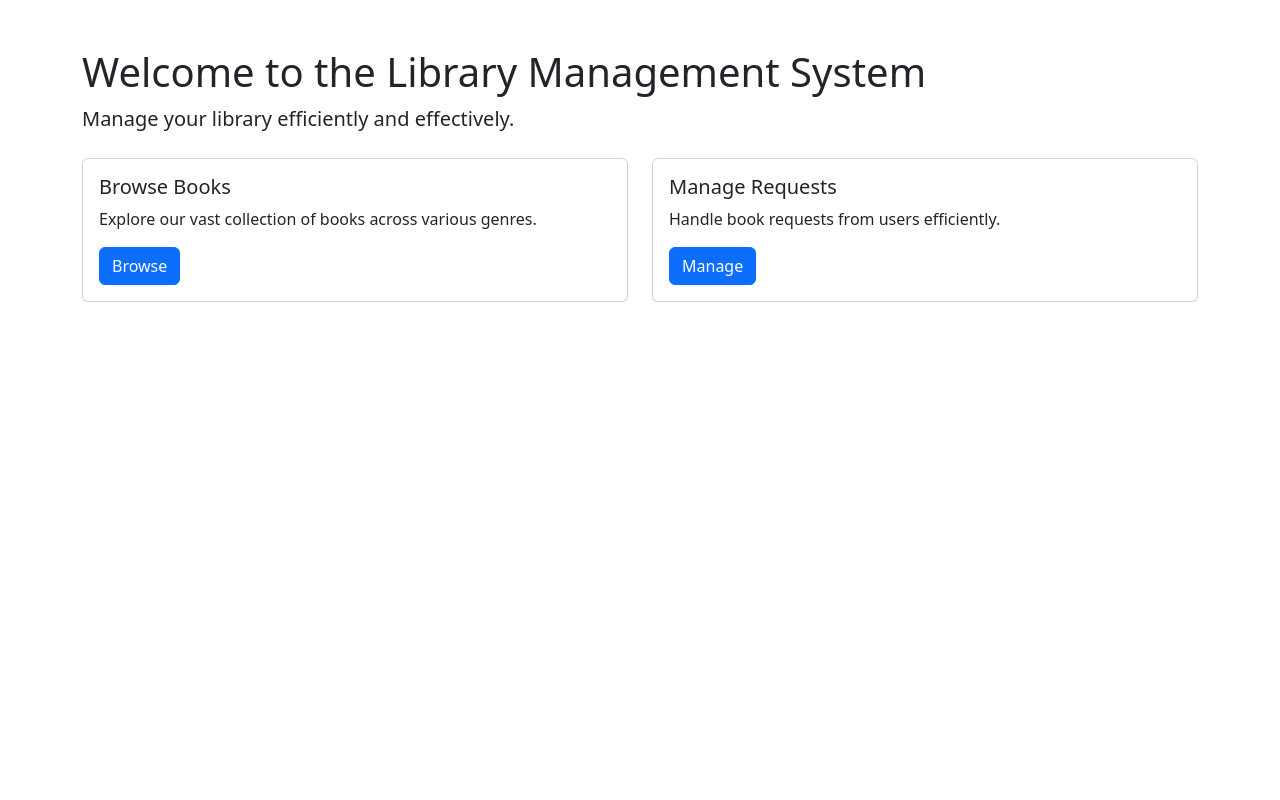
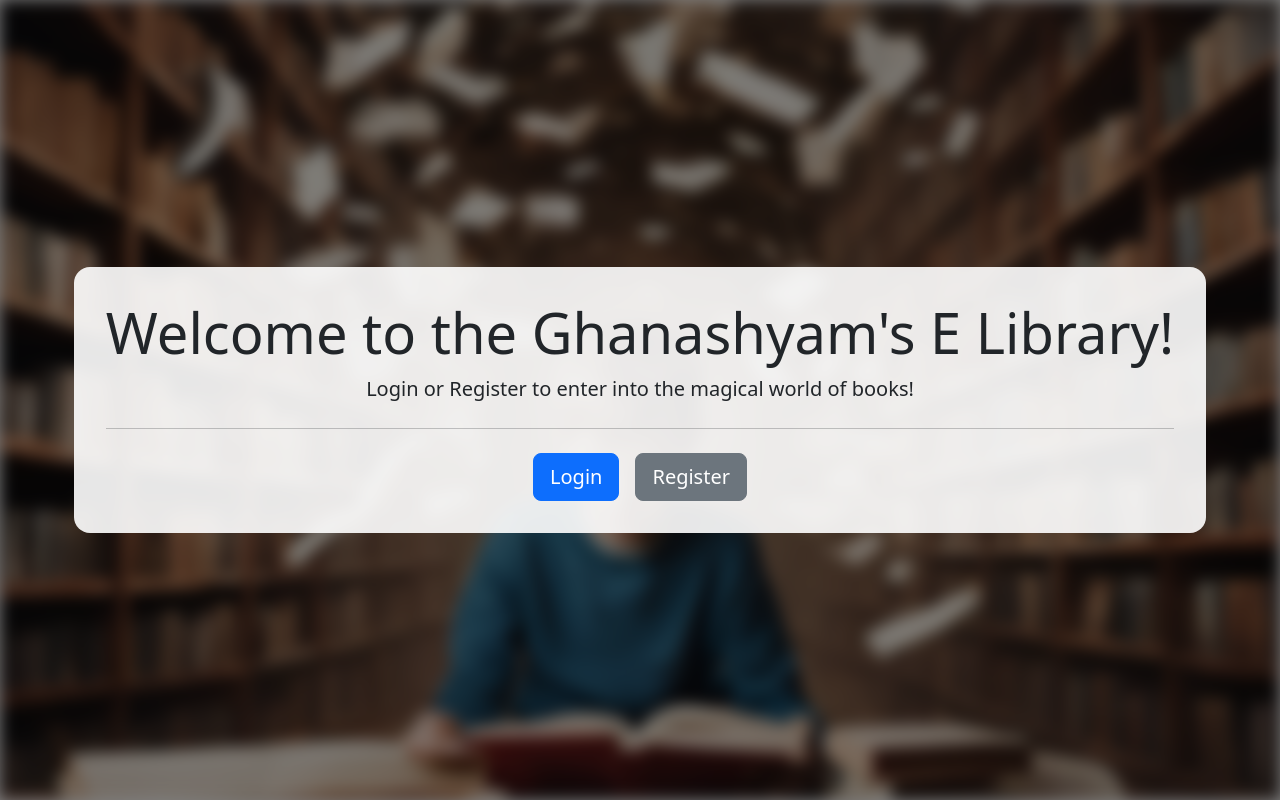
Before and after one commit to ghanashyam-r/LibraryManagement, a Flask app: page / in a window 1280 px wide. Run offline with Flask 3, Linux system fonts and the light colour scheme; some libraries are stand-ins or nearby versions.

Commit message:
UI changes

```diff
--- a/main.py
+++ b/main.py
@@ -5,7 +5,6 @@ from database import db
 from models import User, Section, Book,Request, Feedback
 from werkzeug.security import check_password_hash, generate_password_hash
 from worker import celery_init_app
-import flask_excel as excel
 
 app = Flask(__name__)
 app.secret_key = 'fefsdsdsfdsfr'
--- /dev/null
+++ b/static/css/styles.css
@@ -0,0 +1,63 @@
+.home-container {
+    position: relative;
+    height: 100vh;
+    overflow: hidden;
+}
+
+.background-image {
+    position: absolute;
+    top: 0;
+    left: 0;
+    right: 0;
+    bottom: 0;
+    background-image: url('../assets/library.png');
+    background-size: cover;
+    background-position: center;
+    filter: blur(8px);
+    z-index: 1;
+}
+
+.content-overlay {
+    position: relative;
+    z-index: 2; /* This ensures the content is above the blurred background */
+    display: flex;
+    justify-content: center;
+    align-items: center;
+    height: 100%;
+    background-color: rgba(0, 0, 0, 0.5); /* Optional: to darken the overlay background */
+}
+
+.jumbotron {
+    background-color: rgba(255, 255, 255, 0.9); /* Slightly transparent background for the text */
+    padding: 2rem;
+    border-radius: 1rem;
+    text-align: center;
+}
+
+
+
+
+
+
+
+.user-dashboard-container {
+    background-image: url('../assets/user.png');
+    background-size: cover;
+    background-position: center;
+    background-repeat: no-repeat;
+    filter: blur(8px); /* Blurs the background image */
+    position: absolute;
+    top: 0;
+    left: 0;
+    width: 100%;
+    height: 100%;
+    z-index: -1; /* Ensure the background stays behind all content */
+}
+
+.user-dashboard-content {
+    position: relative;
+    z-index: 1;
+    background-color: rgba(255, 255, 255, 0.8); /* Semi-transparent white background for the content */
+    padding: 20px;
+    border-radius: 10px;
+}
--- a/static/views/HomeView.js
+++ b/static/views/HomeView.js
@@ -1,25 +1,15 @@
 const HomeView = Vue.component('HomeView', {
     template: `
-        <div class="container">
-            <h1 class="mt-5">Welcome to the Library Management System</h1>
-            <p class="lead">Manage your library efficiently and effectively.</p>
-            <div class="row mt-4">
-                <div class="col-md-6">
-                    <div class="card">
-                        <div class="card-body">
-                            <h5 class="card-title">Browse Books</h5>
-                            <p class="card-text">Explore our vast collection of books across various genres.</p>
-                            <a href="#" class="btn btn-primary">Browse</a>
-                        </div>
-                    </div>
-                </div>
-                <div class="col-md-6">
-                    <div class="card">
-                        <div class="card-body">
-                            <h5 class="card-title">Manage Requests</h5>
-                            <p class="card-text">Handle book requests from users efficiently.</p>
-                            <a href="#" class="btn btn-primary">Manage</a>
-                        </div>
+        <div class="home-container">
+            <div class="background-image"></div>
+            <div class="content-overlay">
+                <div class="jumbotron text-center">
+                    <h1 class="display-4">Welcome to the Ghanashyam's E Library!</h1>
+                    <p class="lead">Login or Register to enter into the magical world of books!</p>
+                    <hr class="my-4">
+                    <div class="d-flex justify-content-center mt-4">
+                        <router-link to="/login" class="btn btn-primary btn-lg mx-2">Login</router-link>
+                        <router-link to="/register" class="btn btn-secondary btn-lg mx-2">Register</router-link>
                     </div>
                 </div>
             </div>
@@ -27,11 +17,11 @@ const HomeView = Vue.component('HomeView', {
     `,
     data() {
         return {
-            // Any data properties you need for this component
+
         };
     },
     methods: {
-        // Any methods you need for this component
+
     }
 });
 
--- a/static/views/Login.js
+++ b/static/views/Login.js
@@ -1,24 +1,20 @@
 const LoginView = Vue.component('LoginView', {
     template: `
-        <div class="container">
-            <div class="row justify-content-center">
-                <div class="col-md-6">
-                    <div class="card mt-5">
+        <div class="d-flex justify-content-center align-items-start min-vh-100 bg-light">
+            <div class="card shadow-lg p-4 rounded mt-5" style="width: 100%; max-width: 400px;">
                 <div class="card-body">
-                            <h3 class="card-title text-center">Login</h3>
+                    <h3 class="card-title text-center mb-4">Login</h3>
                     <form @submit.prevent="login">
                         <div class="mb-3">
                             <label for="username" class="form-label">Username</label>
-                                    <input type="text" v-model="username" class="form-control" id="username" required>
+                            <input type="text" v-model="username" class="form-control" id="username" placeholder="Enter your username" required>
                         </div>
                         <div class="mb-3">
                             <label for="password" class="form-label">Password</label>
-                                    <input type="password" v-model="password" class="form-control" id="password" required>
+                            <input type="password" v-model="password" class="form-control" id="password" placeholder="Enter your password" required>
                         </div>
                         <button type="submit" class="btn btn-primary w-100">Login</button>
                     </form>
-                        </div>
-                    </div>
                 </div>
             </div>
         </div>
@@ -44,11 +40,9 @@ const LoginView = Vue.component('LoginView', {
             .then(response => response.json())
             .then(data => {
                 if (data.msg === "login successful") {
-                    // Save the token and user role to localStorage
-                    localStorage.setItem('access_token', data.access_token); // Ensure your backend returns this token
-                    localStorage.setItem('user_role', data.role); // Save the role for future use
+                    localStorage.setItem('access_token', data.access_token);
+                    localStorage.setItem('user_role', data.role);
 
-                    // Redirect based on role
                     if (data.role === 'admin') {
                         this.$router.push('/librariandashboard');
                     } else {
--- a/static/views/Register.js
+++ b/static/views/Register.js
@@ -1,28 +1,25 @@
+
 const RegisterView = Vue.component('RegisterView', {
     template: `
-        <div class="container">
-            <div class="row justify-content-center">
-                <div class="col-md-6">
-                    <div class="card mt-5">
+        <div class="d-flex justify-content-center align-items-start min-vh-100 bg-light">
+            <div class="card shadow-lg p-4 rounded mt-5" style="width: 100%; max-width: 400px;">
                 <div class="card-body">
-                            <h3 class="card-title text-center">Register</h3>
+                    <h3 class="card-title text-center mb-4">Register</h3>
                     <form @submit.prevent="register">
                         <div class="mb-3">
                             <label for="username" class="form-label">Username</label>
-                                    <input type="text" v-model="username" class="form-control" id="username" required>
+                            <input type="text" v-model="username" class="form-control" id="username" placeholder="Enter your username" required>
                         </div>
                         <div class="mb-3">
                             <label for="email" class="form-label">Email</label>
-                                    <input type="email" v-model="email" class="form-control" id="email" required>
+                            <input type="email" v-model="email" class="form-control" id="email" placeholder="Enter your email" required>
                         </div>
                         <div class="mb-3">
                             <label for="password" class="form-label">Password</label>
-                                    <input type="password" v-model="password" class="form-control" id="password" required>
+                            <input type="password" v-model="password" class="form-control" id="password" placeholder="Enter your password" required>
                         </div>
                         <button type="submit" class="btn btn-primary w-100">Register</button>
                     </form>
-                        </div>
-                    </div>
                 </div>
             </div>
         </div>
--- a/static/views/UserDashboard.js
+++ b/static/views/UserDashboard.js
@@ -2,15 +2,12 @@ const UserDashboard = Vue.component('UserDashboard', {
     template: `
         <div class="container">
             <nav class="navbar navbar-light bg-light mb-4">
-                <a class="navbar-brand" href="#">Library Management</a>
-                <form class="form-inline" @submit.prevent="search">
-                    <input class="form-control mr-sm-2" type="search" placeholder="Search books or sections" v-model="searchQuery" />
-                    <button class="btn btn-outline-success my-2 my-sm-0" type="submit">Search</button>
+                <a class="navbar-brand" href="#">Library</a>
+                <form class="form-inline d-flex w-50" @submit.prevent="search">
+                    <input class="form-control mr-2 flex-grow-1" type="search" placeholder="Search books or sections" v-model="searchQuery" />
+                    <button class="btn btn-outline-success" type="submit">Search</button>
                 </form>
-                <div class="navbar-text ml-auto">
-                    <span class="mr-2">Username: {{ user.username }}</span>
-                    <span>Email: {{ user.email }}</span>
-                </div>
+                <!-- Removed username and email from navbar -->
             </nav>
             <div class="row">
                 <div class="col-12">
@@ -19,9 +16,6 @@ const UserDashboard = Vue.component('UserDashboard', {
                     <div class="list-group mt-4">
                         <router-link to="/borrowed-books" class="list-group-item list-group-item-action">
                             View Borrowed Books
-                        </router-link>
-                        <router-link to="/account-settings" class="list-group-item list-group-item-action">
-                            Account Settings
                         </router-link>
                         <router-link to="/" class="list-group-item list-group-item-action" @click.prevent="logout">
                             Logout
@@ -201,9 +195,6 @@ const UserDashboard = Vue.component('UserDashboard', {
                 console.error('Logout Error:', error);
             });
         },
-        search() {
-            // The search functionality is already handled by the computed property filteredBooks
-        }
     }
 });
 
--- a/templates/index.html
+++ b/templates/index.html
@@ -5,6 +5,7 @@
     <meta name="viewport" content="width=device-width, initial-scale=1.0">
     <title>Library</title>
     <link rel="stylesheet" href="https://cdn.jsdelivr.net/npm/bootstrap@5.3.3/dist/css/bootstrap.min.css">
+    <link rel="stylesheet" href="../static/css/styles.css">
     <link href="https://cdnjs.cloudflare.com/ajax/libs/font-awesome/5.15.1/css/all.min.css" rel="stylesheet">
     <script src="https://cdn.jsdelivr.net/npm/vue@2/dist/vue.js"></script>
     <script src="https://unpkg.com/vue-router@3/dist/vue-router.js"></script>
@@ -44,4 +45,6 @@
         });
     </script>
 </body>
+
+
 </html>
```
Also changed, not shown: library.db, static/assets/Librarian.png (added), static/assets/library.png (added), static/assets/user.png (added). Lines whose indentation alone changed are shown as unchanged.
